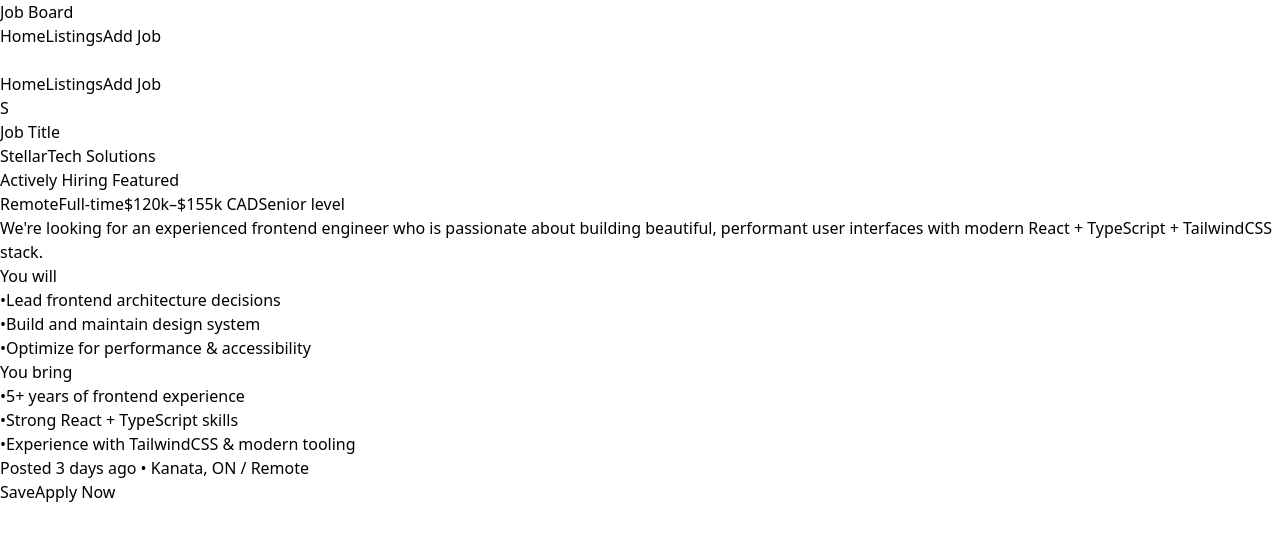
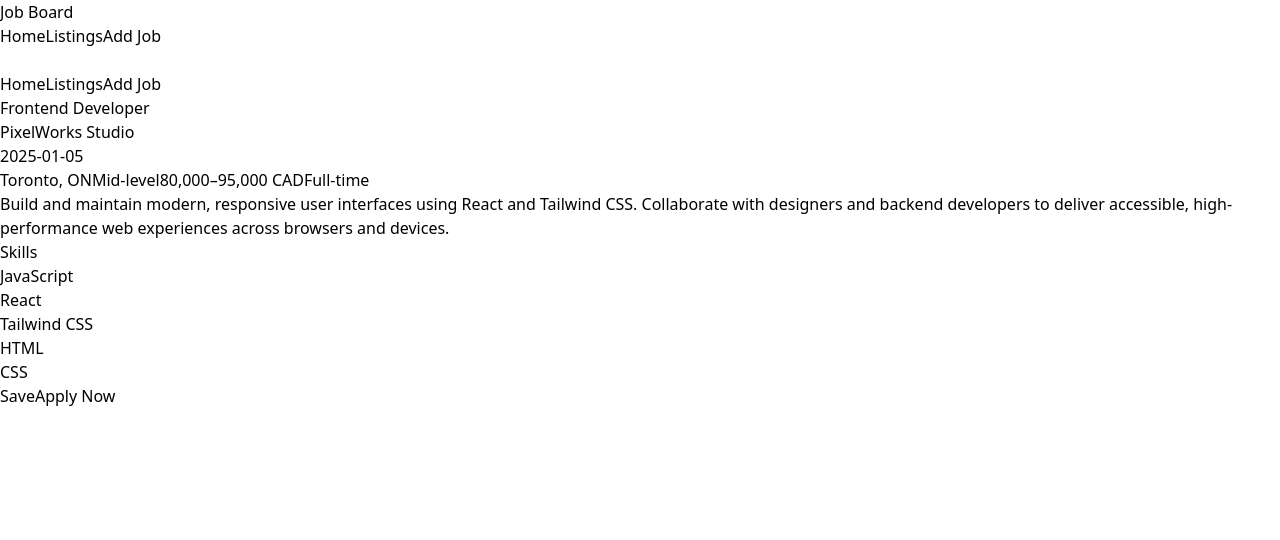
Before and after one commit to akshaycodeur/jobboard, a Vue app: page /jobs/1 in a window 1280 px wide. Shown: the top 540 px of the page. Built offline with nearby package versions, Linux system fonts and the light colour scheme; data requests are answered from the project's data file.

Commit message:
chore: individual job listing updated

```diff
--- a/src/views/JobDetailView.vue
+++ b/src/views/JobDetailView.vue
@@ -1,7 +1,7 @@
 <script setup>
-  import axios from "axios";
-  import {ref, onMount, defineProps} from "vue";
-  import {useRoute} from "vue-router";
+    import {ref, onMounted, defineProps} from "vue";
+    import {useRoute} from "vue-router";
+    import axios from "axios";
 
 defineProps({
   title: {
@@ -32,6 +32,18 @@
 const route = useRoute();
 const jobId = route.params.id;
 console.log(jobId);
+const jobDetails = ref([]);
+onMounted(async () => {
+  try {
+    const response = await axios.get(`http://localhost:3000/jobs/${jobId}`);
+    jobDetails.value = response.data;
+
+  } catch (error) {
+    console.error("Error fetching job listings:", error);
+  }
+});
+
+console.log(jobDetails);
 </script>
 
 <template>
@@ -49,22 +61,14 @@
         <div class="p-6 md:p-8">
           <div class="flex items-start justify-between flex-wrap gap-4 mb-5">
             <div class="flex items-center gap-4">
-              <div
-                class="w-14 h-14 md:w-16 md:h-16 rounded-lg bg-indigo-100 dark:bg-indigo-950/40 flex items-center justify-center flex-shrink-0 overflow-hidden border border-indigo-200 dark:border-indigo-800/50"
-              >
-                <span
-                  class="text-2xl md:text-3xl font-bold text-indigo-600 dark:text-indigo-400"
-                  >S</span
-                >
-              </div>
               <div>
                 <h3
                   class="text-xl md:text-2xl font-bold text-gray-900 dark:text-white"
                 >
-                  {{ title }}
+                {{ jobDetails.title }}
                 </h3>
                 <p class="text-indigo-600 dark:text-indigo-400 font-medium">
-                  StellarTech Solutions
+{{ jobDetails.company }}
                 </p>
               </div>
             </div>
@@ -74,12 +78,7 @@
                 class="inline-flex items-center px-3 py-1 rounded-full text-xs font-medium bg-green-100 text-green-800 dark:bg-green-900/40 dark:text-green-300"
               >
                 <span class="w-2 h-2 rounded-full bg-green-500 mr-1.5"></span>
-                Actively Hiring
-              </span>
-              <span
-                class="px-3 py-1 rounded-full text-xs font-medium bg-amber-100 text-amber-800 dark:bg-amber-900/40 dark:text-amber-300"
-              >
-                Featured
+                {{jobDetails.postedDate}}
               </span>
             </div>
           </div>
@@ -87,26 +86,24 @@
           <div class="flex flex-wrap gap-2.5 mb-6">
             <span
               class="px-4 py-1.5 bg-gray-100 dark:bg-gray-800 rounded-full text-sm font-medium"
-              >Remote</span
+              >{{jobDetails.location}}</span
             >
             <span
               class="px-4 py-1.5 bg-gray-100 dark:bg-gray-800 rounded-full text-sm font-medium"
-              >Full-time</span
+              >{{jobDetails.experienceLevel}}</span
             >
             <span
               class="px-4 py-1.5 bg-gray-100 dark:bg-gray-800 rounded-full text-sm font-medium"
-              >$120k–$155k CAD</span
+              >{{jobDetails.salaryRange}}</span
             >
             <span
               class="px-4 py-1.5 bg-gray-100 dark:bg-gray-800 rounded-full text-sm font-medium"
-              >Senior level</span
+              >{{ jobDetails.employmentType }}</span
             >
           </div>
 
           <p class="text-gray-700 dark:text-gray-300 mb-6 leading-relaxed">
-            We're looking for an experienced frontend engineer who is passionate
-            about building beautiful, performant user interfaces with modern
-            React + TypeScript + TailwindCSS stack.
+            {{ jobDetails.description }}
           </p>
 
           <div class="grid md:grid-cols-2 gap-6 mb-8">
@@ -114,65 +111,20 @@
               <h4
                 class="font-semibold text-lg mb-3 text-gray-900 dark:text-gray-100"
               >
-                You will
+                Skills
               </h4>
-              <ul class="space-y-2.5 text-gray-700 dark:text-gray-300">
-                <li class="flex items-start gap-2">
-                  <span class="text-indigo-500 dark:text-indigo-400 mt-1.5"
-                    >•</span
-                  >
-                  <span>Lead frontend architecture decisions</span>
-                </li>
-                <li class="flex items-start gap-2">
-                  <span class="text-indigo-500 dark:text-indigo-400 mt-1.5"
-                    >•</span
-                  >
-                  <span>Build and maintain design system</span>
-                </li>
-                <li class="flex items-start gap-2">
-                  <span class="text-indigo-500 dark:text-indigo-400 mt-1.5"
-                    >•</span
-                  >
-                  <span>Optimize for performance & accessibility</span>
+              <ul class="space-y-2.5 text-gray-700 dark:text-gray-300 list list-disc list-inside">
+                <li v-for="skill in jobDetails.skills" :key="skill">
+                  {{ skill }}
                 </li>
               </ul>
             </div>
 
-            <div>
-              <h4
-                class="font-semibold text-lg mb-3 text-gray-900 dark:text-gray-100"
-              >
-                You bring
-              </h4>
-              <ul class="space-y-2.5 text-gray-700 dark:text-gray-300">
-                <li class="flex items-start gap-2">
-                  <span class="text-indigo-500 dark:text-indigo-400 mt-1.5"
-                    >•</span
-                  >
-                  <span>5+ years of frontend experience</span>
-                </li>
-                <li class="flex items-start gap-2">
-                  <span class="text-indigo-500 dark:text-indigo-400 mt-1.5"
-                    >•</span
-                  >
-                  <span>Strong React + TypeScript skills</span>
-                </li>
-                <li class="flex items-start gap-2">
-                  <span class="text-indigo-500 dark:text-indigo-400 mt-1.5"
-                    >•</span
-                  >
-                  <span>Experience with TailwindCSS & modern tooling</span>
-                </li>
-              </ul>
-            </div>
           </div>
 
           <div
             class="flex flex-col sm:flex-row sm:items-center justify-between gap-4 pt-6 border-t border-gray-200 dark:border-gray-800"
           >
-            <div class="text-sm text-gray-600 dark:text-gray-400">
-              Posted 3 days ago • Kanata, ON / Remote
-            </div>
 
             <div class="flex gap-3">
               <button
```
